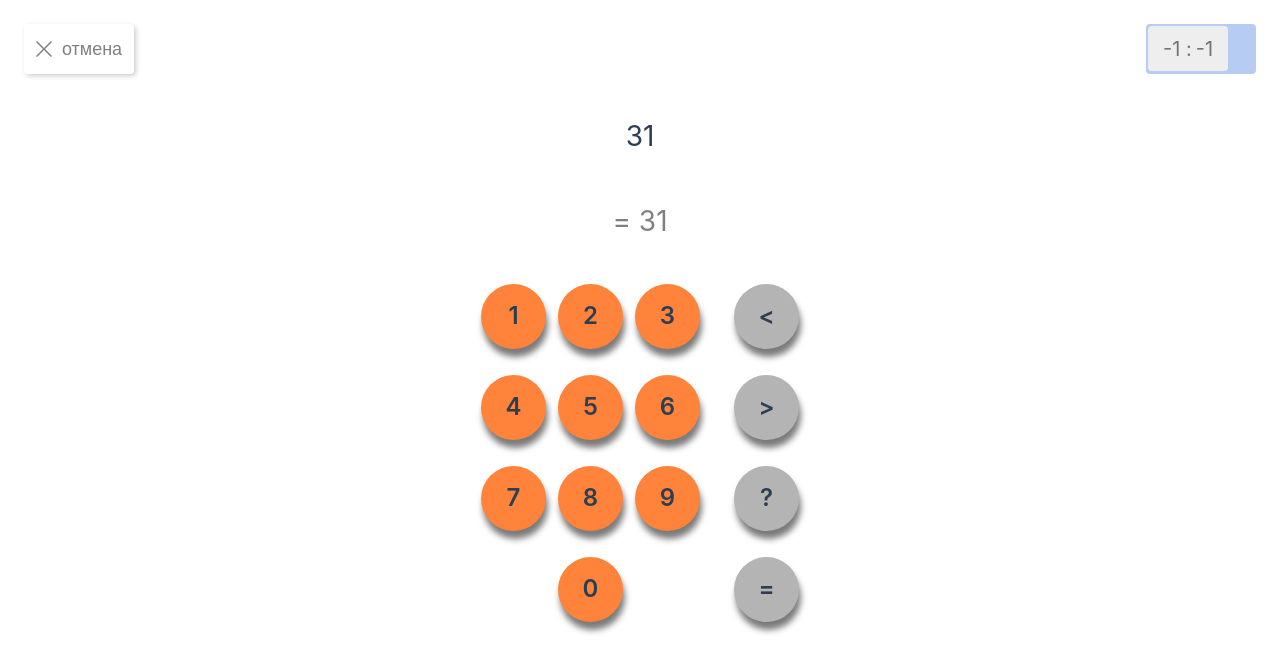
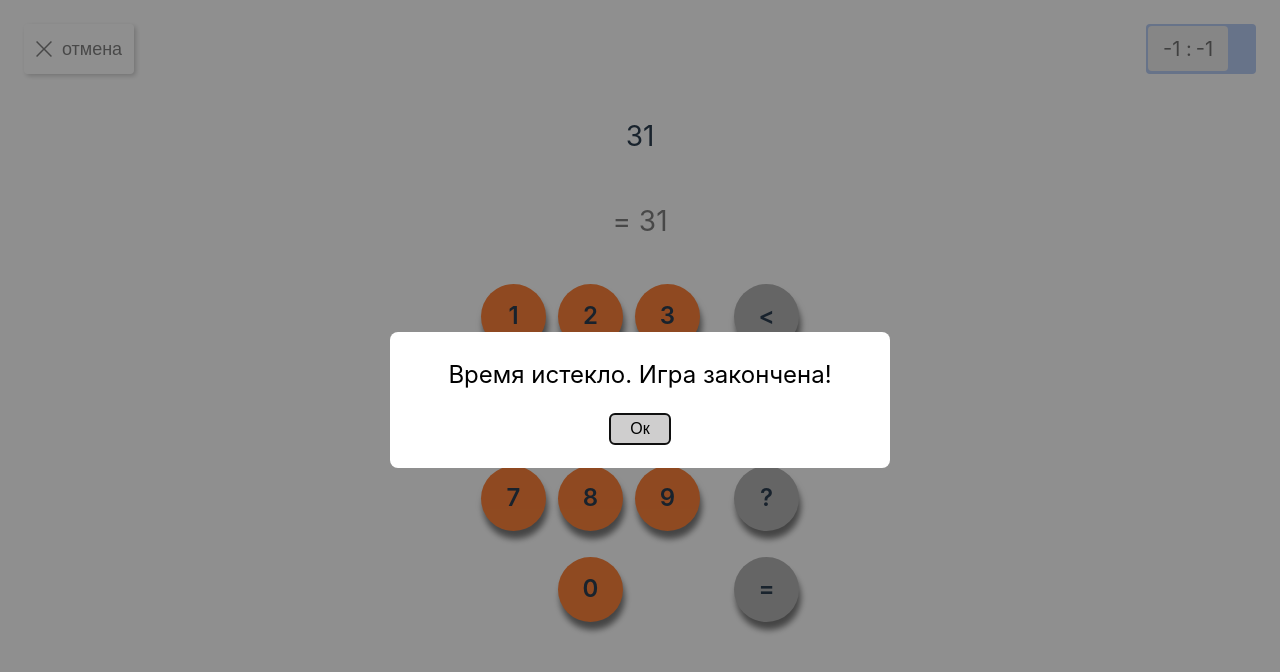
Before and after one commit to sovakrya/brain-trainer, a Vue app: page /game in a window 1280 px wide. Shown: the top 672 px of the page. Built offline with nearby package versions, Linux system fonts and the light colour scheme; the HTML template or start-up script is replaced by a standard one.

Commit message:
added modalCancelGame

```diff
--- /dev/null
+++ b/src/components/ModalCancelGame.vue
@@ -0,0 +1,81 @@
+<script setup lang="ts">
+import { onMounted, ref, watch } from 'vue'
+
+const modalCancelGame = ref()
+
+onMounted(() => {
+  if (!modalCancelGame.value) {
+    return
+  }
+})
+
+const emits = defineEmits<{
+  closeModal: []
+}>()
+
+const show = defineModel<boolean>('show', { default: false })
+watch(show, (show) => {
+  if (show) {
+    openDialog()
+  } else {
+    closeDialog()
+  }
+})
+function openDialog() {
+  if (!modalCancelGame.value) {
+    return
+  }
+  modalCancelGame.value.showModal()
+  show.value = true
+}
+function closeDialog() {
+  if (!modalCancelGame.value) {
+    return
+  }
+  modalCancelGame.value.close()
+  show.value = false
+}
+</script>
+
+<template>
+  <dialog ref="modalCancelGame" class="modal-cancel-wrapper">
+    <div class="modal-cancel-box">
+      <h1 style="font-size: 24px">Время истекло. Игра закончена!</h1>
+      <button @click="emits('closeModal')" class="modal-cancel-btn">Ок</button>
+    </div>
+  </dialog>
+</template>
+
+<style scoped>
+.modal-cancel-wrapper {
+  margin: auto;
+  padding: 0;
+  border: none;
+  border-radius: 8px;
+}
+.modal-cancel-wrapper::backdrop {
+  background-color: rgba(0, 0, 0, 0.438);
+}
+.modal-cancel-box {
+  display: flex;
+  flex-direction: column;
+  gap: 20px;
+  width: 500px;
+  padding: 24px;
+  align-items: center;
+}
+
+.modal-cancel-btn {
+  width: 60px;
+  height: 30px;
+  font-size: 16px;
+  background-color: rgb(207, 206, 206);
+  border-radius: 5px;
+  cursor: pointer;
+  transition: all 0.3s;
+}
+
+.modal-cancel-btn:hover {
+  background-color: rgba(207, 206, 206, 0.616);
+}
+</style>
--- a/src/views/GamePage.vue
+++ b/src/views/GamePage.vue
@@ -1,5 +1,6 @@
 <script setup lang="ts">
 import HeaderGame from '@/components/HeaderGame.vue'
+import ModalCancelGame from '@/components/ModalCancelGame.vue'
 import ModalCheckResult from '@/components/ModalCheckResult.vue'
 import ModalHint from '@/components/ModalHint.vue'
 import { ref } from 'vue'
@@ -13,13 +14,15 @@ const router = useRouter()
 const example = ref<Array<number | string>>([])
 const resultExample = ref<number>()
 const userExample = ref<Array<number | string | undefined>>([])
+const quantityResolvedTasks = ref(0)
+const date = ref()
+const quantityTrainingDays = ref(0)
+
 const isRight = ref(false)
 const modal = ref(false)
 const hint = ref(false)
+const cancelGame = ref(false)
 const errorInput = ref(false)
-const quantityResolvedTasks = ref(0)
-const date = ref()
-const quantityTrainingDays = ref(0)
 
 if (localStorage.getItem('date')) {
   date.value = JSON.parse(JSON.stringify(localStorage.getItem('date')))
@@ -103,6 +106,24 @@ function closeModal() {
 
   modal.value = false
 }
+
+function resetOnTimerIsUp() {
+  cancelGame.value = true
+
+  localStorage.removeItem('duration')
+  localStorage.removeItem('complexity')
+  localStorage.removeItem('example')
+  localStorage.removeItem('result')
+  localStorage.removeItem('signs')
+  localStorage.removeItem('timer')
+  localStorage.removeItem('userExample')
+}
+
+function closeModalCancelGame() {
+  cancelGame.value = false
+
+  router.push({ name: 'settings' })
+}
 </script>
 
 <template>
@@ -170,6 +191,7 @@ function closeModal() {
         />
 
         <ModalHint v-model:show="hint" :example :result="resultExample!" />
+        <ModalCancelGame v-model:show="cancelGame" @close-modal="closeModalCancelGame" />
       </div>
     </div>
   </div>
```
